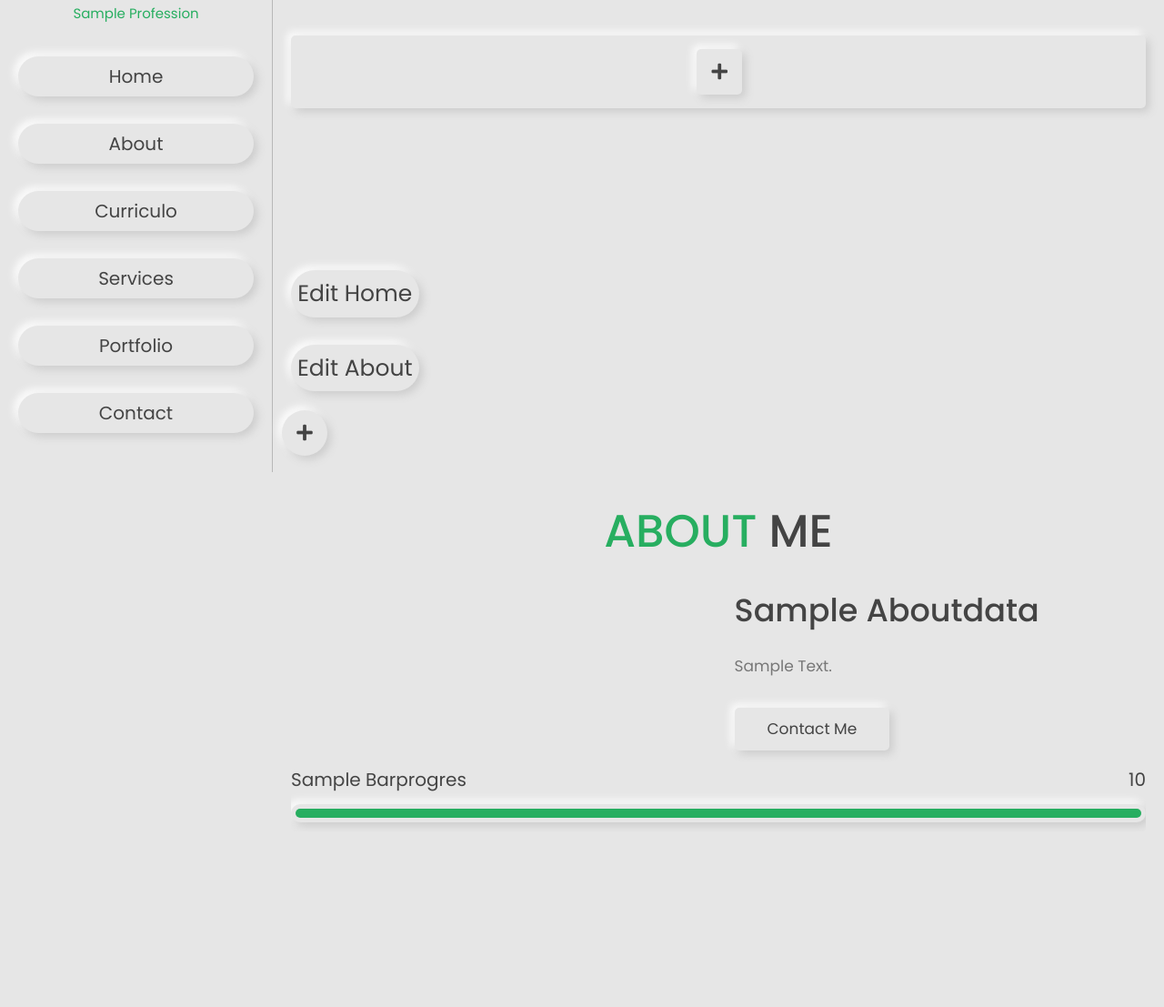
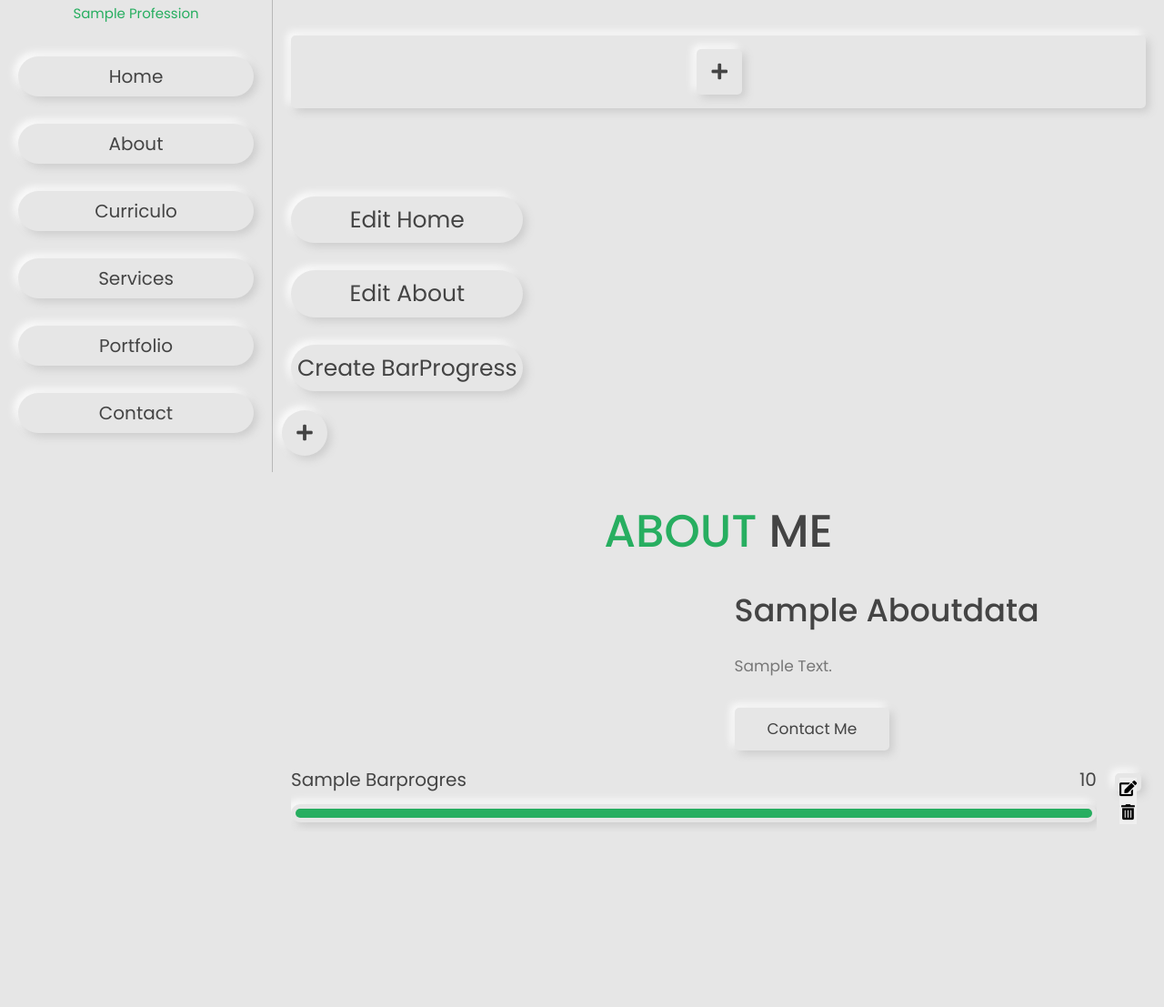
Before and after one commit to HeitorLouzeiro/portifolio, a Django app: template portifolio/templates/portifolio/pages/home.html in a window 1280 px wide, after a click that opens the changed part. Shown: the part 281-1388 px from the top of the page at 91% size. Run offline with Django 3.2, Linux system fonts and the light colour scheme; the template is opened without the code that fills it: most values are stand-ins (such as "Sample title", 1, 10 or a date in 2020); grey boxes marked "Sample" are stand-in pictures; some libraries are stand-ins or nearby versions.

Commit message:
Added create, edit, delete progress bar

```diff
--- a/portifolio/models.py
+++ b/portifolio/models.py
@@ -30,7 +30,6 @@ class MiniCard(models.Model):
 class BarProgress(models.Model):
     title = models.CharField(max_length=50)
     progress = models.CharField(max_length=3)
-    personaldata = models.ForeignKey(PersonalData, on_delete=models.DO_NOTHING)
 
     def __str__(self):
         return self.title+" "+self.progress
--- a/portifolio/templates/portifolio/partial/_about.html
+++ b/portifolio/templates/portifolio/partial/_about.html
@@ -32,6 +32,12 @@
             <span style="width:{{ barprogress.progress }}"></span>
           </div>
         </div>
+        <div class="button-card">
+          <button type="button" data-bs-toggle="modal" data-bs-target="#editbarprogress{{barprogress.id}}"><i class="fas fa-edit"></i></button>
+          <button type="button" data-bs-toggle="modal" data-bs-target="#deletebarprogress{{barprogress.id}}"><i class="fas fa-trash-alt"></i></button>
+        </div>
+        {% include 'portifolio/partial/modal/_editbarprogressmodal.html' %}
+        {% include 'portifolio/partial/modal/_deletebarprogressmodal.html' %}
       {% endfor %}
     </div>
   </div>
--- a/portifolio/templates/portifolio/partial/_buttonactions.html
+++ b/portifolio/templates/portifolio/partial/_buttonactions.html
@@ -13,6 +13,7 @@
       <button type="button" class="btndrop" data-bs-toggle="modal" data-bs-target="#createaboutmodal">Create About</button>
     {% endif %}
 
+    <button type="button" class="btndrop" data-bs-toggle="modal" data-bs-target="#createbarprogressmodal">Create BarProgress</button>
   </div>
 </div>
 
@@ -27,3 +28,5 @@
 {% else %}
   {% include 'portifolio/partial/modal/_createaboutmodal.html' %}
 {% endif %}
+
+{% include 'portifolio/partial/modal/_createbarprogressmodal.html' %}
--- /dev/null
+++ b/portifolio/templates/portifolio/partial/modal/_createbarprogressmodal.html
@@ -0,0 +1,11 @@
+{% extends 'portifolio/partial/modal/_createpersonaldatamodal.html' %}
+
+{% block modal-id %}id="createbarprogressmodal"{% endblock modal-id %}
+{% block modal-title %}Create Bar Progress{% endblock modal-title %}
+
+{% block action %}
+action={% url 'portifolio:createbarprogress' %}
+{% endblock %}
+{% block forms %}
+    {{ form_barprogress.as_p }}
+{% endblock %}
--- /dev/null
+++ b/portifolio/templates/portifolio/partial/modal/_deletebarprogressmodal.html
@@ -0,0 +1,15 @@
+{% extends 'portifolio/partial/modal/_createpersonaldatamodal.html' %}
+
+{% block modal-id %}id="deletebarprogress{{barprogress.id}}"{% endblock modal-id %}
+{% block modal-title %}Delete {{barprogress.title}}{% endblock modal-title %}
+
+{% block action %}
+action="{% url 'portifolio:deletebarprogress' barprogress.id %}"
+{% endblock %}
+{% block forms %}
+
+<input type="hidden" name ="barprogress_id" value="{{ barprogress.id }}">
+<h3>Are you sure ?</h3>
+<h3>This action cannot be reversed!</h3>
+{% endblock %}
+{% block button-action %}<button type="submit" class="btn btn-danger">Delete</button>{% endblock button-action %}
--- /dev/null
+++ b/portifolio/templates/portifolio/partial/modal/_editbarprogressmodal.html
@@ -0,0 +1,22 @@
+{% extends 'portifolio/partial/modal/_createpersonaldatamodal.html' %}
+
+{% block modal-id %}id="editbarprogress{{barprogress.id}}"{% endblock modal-id %}
+{% block modal-title %}Edit {{barprogress.title}}{% endblock modal-title %}
+
+{% block action %}
+action={% url 'portifolio:editbarprogress' %}
+{% endblock %}
+{% block forms %}
+<input type="hidden" name="barprogress_id" value="{{ barprogress.id }}">
+
+<div class="form-floating mb-3">
+    <input class="form-control" placeholder="title" name="title" value="{{ barprogress.title }}">
+    <label class="form-label">Title</label>
+</div>
+
+<div class="form-floating mb-3">
+    <input type="text" class="form-control" name="progress" value="{{ barprogress.progress }}" placeholder="Icon">
+    <label class="form-label" >Progress</label>
+</div>
+{% endblock %}
+{% block button-action %}<button type="submit" class="btn btn-warning">Save</button>{% endblock button-action %}
--- a/templates/static/assets/custom/css/portifolio.css
+++ b/templates/static/assets/custom/css/portifolio.css
@@ -447,6 +447,12 @@ a{
     border-radius: 5rem;
 }
 
+.about .row .box-progress .button-card{
+    display: flex;
+    height:2rem;
+    padding:.5rem;
+    flex-direction: column;
+}
 
 .curriculo{
     display:flex;
```
Also changed, not shown: portifolio/admin.py (+7 -6 lines), portifolio/forms.py (+6 -1 lines), portifolio/templates/portifolio/administracao/personaldata.html (deleted, +0 -19 lines), portifolio/urls.py (+9 -0 lines), portifolio/views.py (+38 -16 lines), portifolio/migrations/0015_remove_barprogress_personaldata.py (added).
